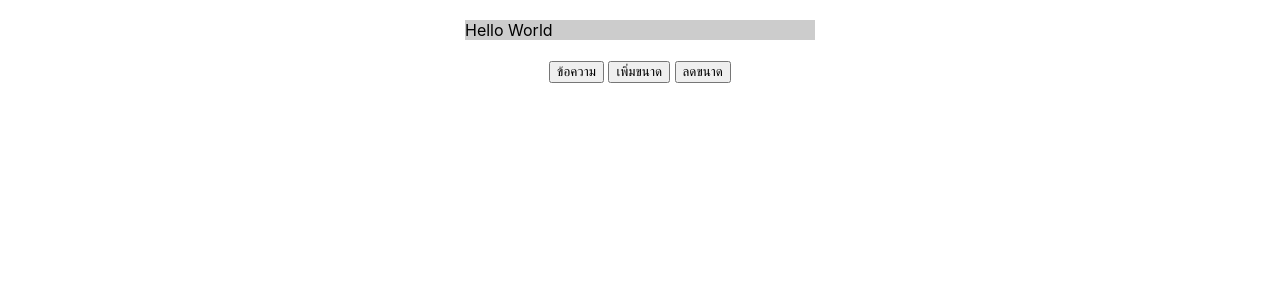
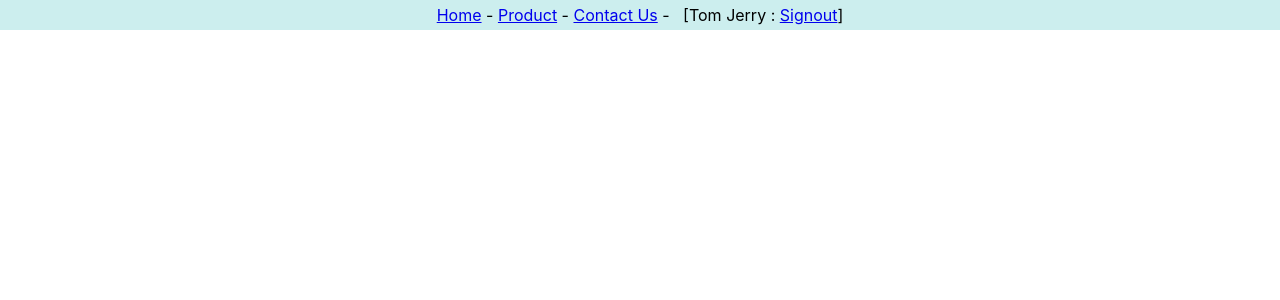
Before and after one commit to oak072544/app1, a React (Create React App) app: page / in a window 1280 px wide. Shown: the top 300 px of the page. Built offline with nearby package versions, Linux system fonts and the light colour scheme.

Commit message:
context class
context class

```diff
--- a/src/App.js
+++ b/src/App.js
@@ -1,6 +1,10 @@
-import React from "react";
-import MesssageBox from "./state-func";
-
-export default function App(){
-  return <MesssageBox/>;
+import React from 'react'
+import { userContext } from './context'
+import Header from './context-header'
+export default function App() {
+    return (
+        <userContext.Provider value={'Tom Jerry'}>
+        <Header/>
+        </userContext.Provider>
+    )
 }
--- /dev/null
+++ b/src/context-header.js
@@ -0,0 +1,21 @@
+import React from 'react'
+import { userContext } from './context'
+export default class Header extends React.Component {
+    static contextType = userContext
+    render() {
+        const user = this.context
+        const headerStyle = {
+            backgroundColor:'#cee',
+            textAlign:'center',
+            padding: 5
+}
+return (
+    <div style={headerStyle}>
+    <a href=" ">Home</a>&nbsp;-&nbsp;
+    <a href=" ">Product</a>&nbsp;-&nbsp;
+    <a href=" ">Contact Us</a>&nbsp;-&nbsp;&nbsp;
+    [{user}&nbsp;:&nbsp;<a href=" ">Signout</a>]
+    </div>
+    )
+  }
+}
--- /dev/null
+++ b/src/context.js
@@ -0,0 +1,2 @@
+import React, { createContext } from 'react'
+export const userContext = createContext()
```
